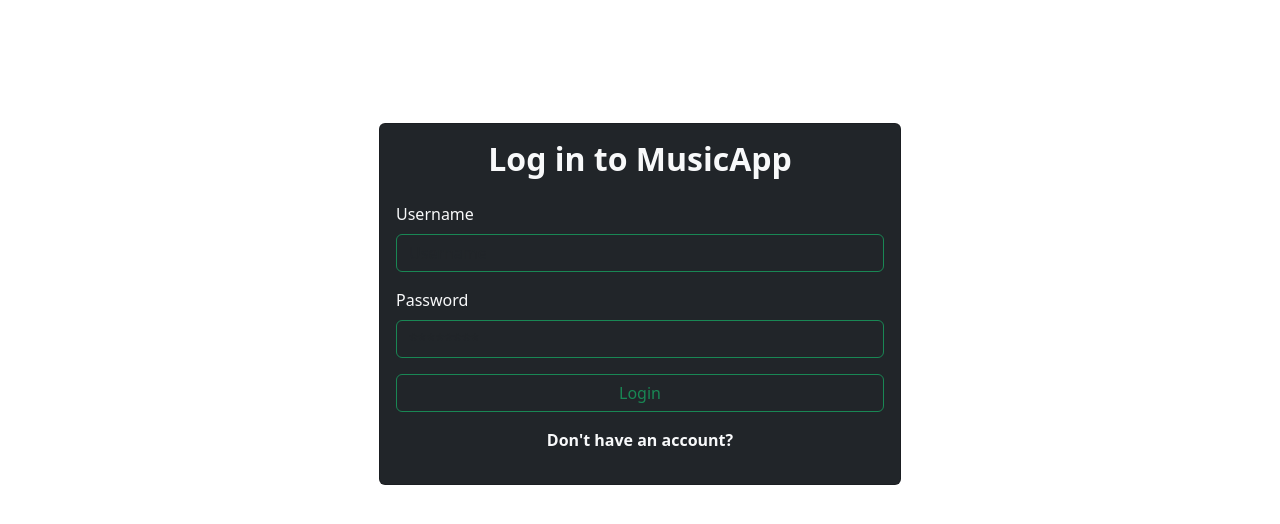
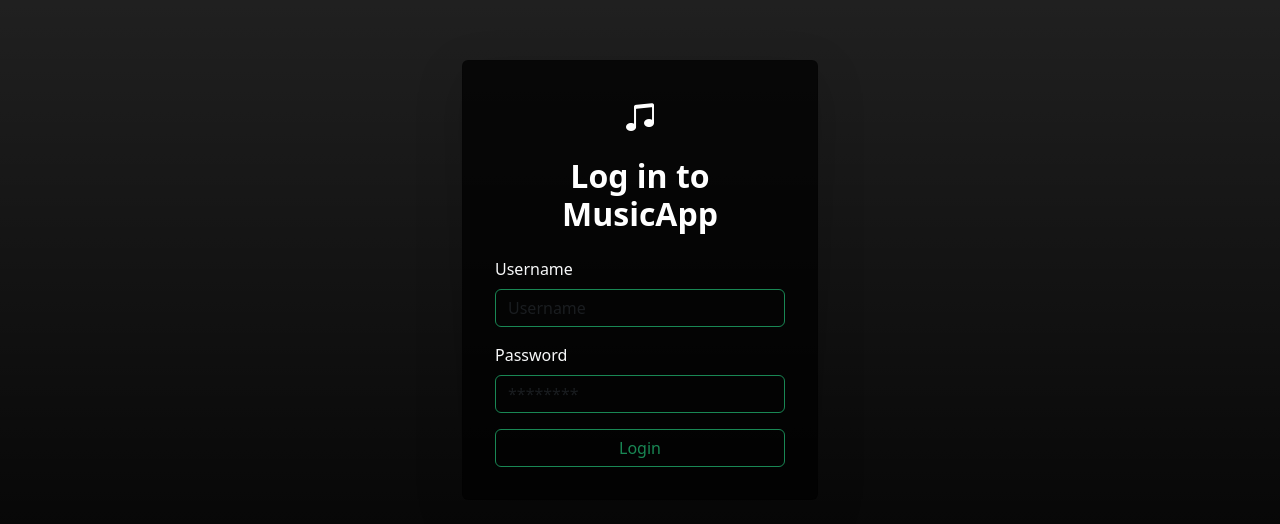
Before and after one commit to carlosmorales1908/proyecto_prog3, a React (Vite) app: page /login in a window 1280 px wide. Shown: the part 120-644 px from the top of the page. Built offline with nearby package versions, Linux system fonts and the light colour scheme.

Commit message:
update Login.page

```diff
--- a/src/pages/Login.page.jsx
+++ b/src/pages/Login.page.jsx
@@ -1,24 +1,24 @@
-
 import React from "react";
 import LoginForm from "../components/Login/LoginForm";
 
 const LoginPage = () => {
   return (
-    <div className="login-page d-flex align-items-center justify-content-center vh-100">
-      <div className="container row justify-content-center">
+    <div className="login-page d-flex align-items-center justify-content-center vh-100 bg-black bg-gradient text-light">
+      <div className="container">
         <div className="row justify-content-center">
-          <div className="col-md-6">
-            <div className="card card-custom mt-5 bg-dark text-light">
-              <div className="card-body">
-                <h2 className="card-title mb-4 text-center">
-                  <strong>Log in to MusicApp</strong>
-                </h2>
+          <div className="col-md-6 col-lg-4">
+            <div className="card card-custom bg-black p-2 text-white bg-opacity-75 text-light shadow-lg">
+              <div className="card-body p-4">
+                <div className="text-center mb-4">
+                  <i
+                    className="bi bi-music-note-beamed"
+                    style={{ fontSize: "2rem" }}
+                  ></i>
+                  <h2 className="card-title mt-3">
+                    <strong>Log in to MusicApp</strong>
+                  </h2>
+                </div>
                 <LoginForm />
-                <div className="mt-3 text-center">
-                  <p className="text">
-                    <strong>Don't have an account?</strong>
-                  </p>
-                </div>
               </div>
             </div>
           </div>
```
